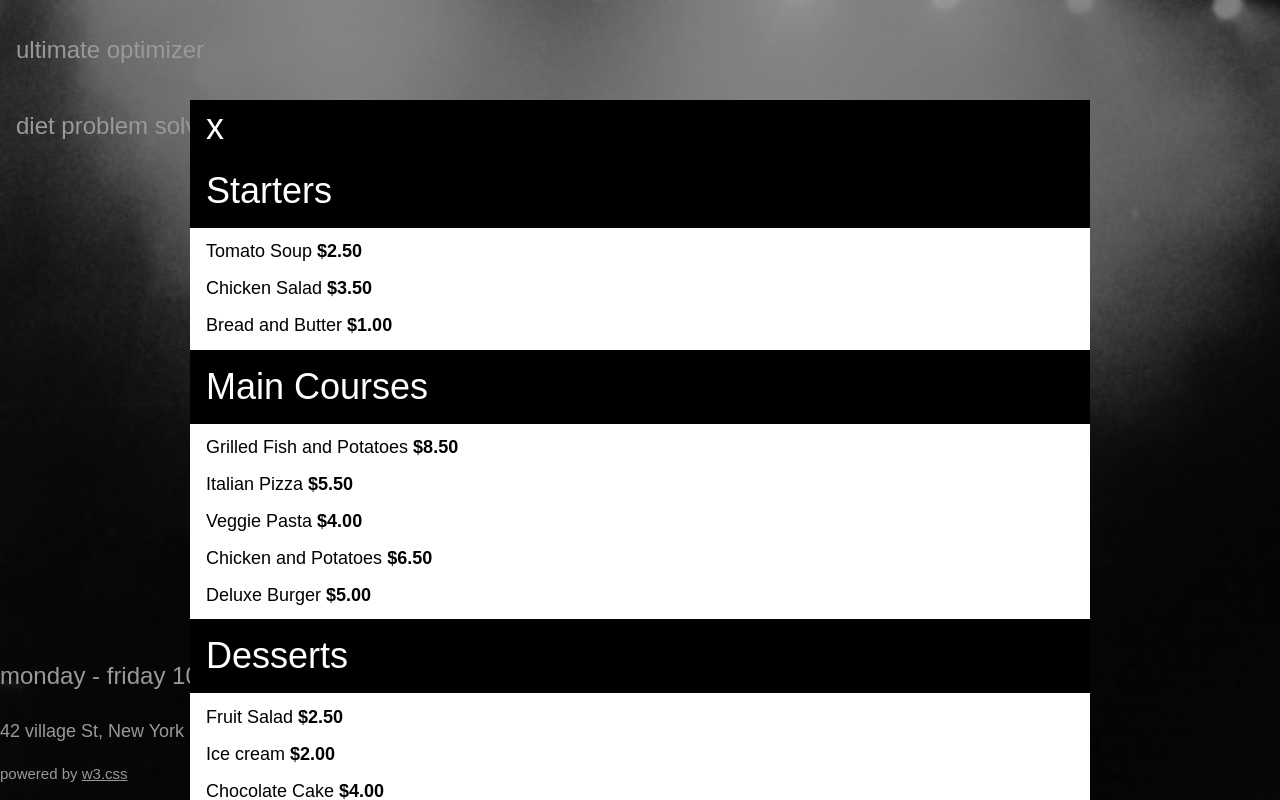
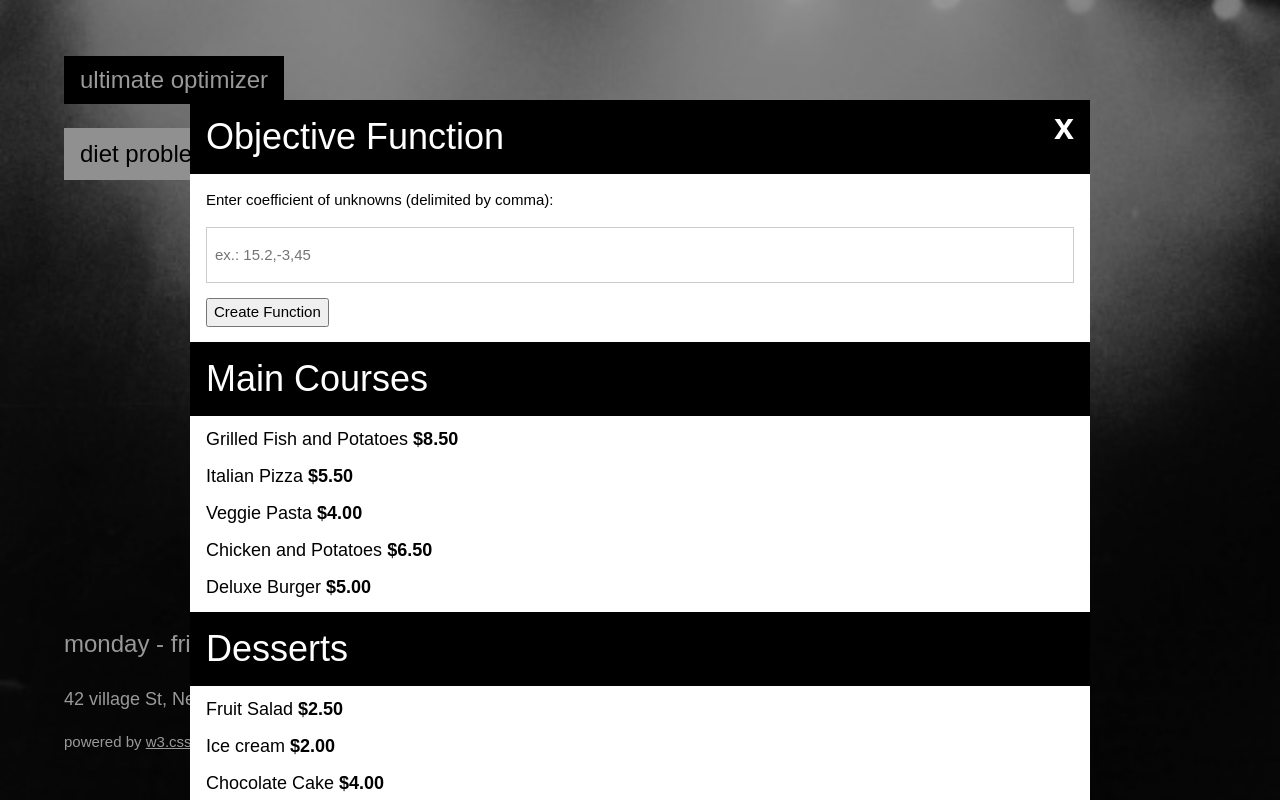
Before and after one commit to lmlawas/simply-complex, a plain HTML site: page index.html in a window 1280 px wide. Both pictures are taken after a click on the button "ultimate optimizer". Drawn offline with nearby package versions, Linux system fonts and the light colour scheme; a web font is replaced by a local one.

Commit message:
Generate objective function

```diff
--- a/index.html
+++ b/index.html
@@ -2,8 +2,10 @@
 <html>
 <title>Simply Complex</title>
 <meta name="viewport" content="width=device-width, initial-scale=1">
-<link rel="stylesheet" href="lib/w3.css">
-<link rel="stylesheet" href="lib/Raleway.css">
+<link rel="stylesheet" href="lib/css/w3.css">
+<link rel="stylesheet" href="lib/css/Raleway.css">
+<script type="text/javascript" src="lib/js/jquery-3.1.1.min.js"></script>
+<script type="text/javascript" src="lib/js/simplex.js"></script>
 <style>
 body,
 h1,
@@ -31,10 +33,10 @@ html {
         </div>
         <div class="w3-display-topleft w3-padding-jumbo w3-xlarge">
             <p>
-                <button onclick="document.getElementById('menu').style.display='block'" class="w3-btn w3-hover-light-grey">ultimate optimizer</button>
+                <button onclick="document.getElementById('optimizer').style.display='block'" class="w3-btn w3-hover-light-grey">ultimate optimizer</button>
             </p>
             <p>
-                <button onclick="document.getElementById('contact').style.display='block'" class="w3-btn w3-hover-light-grey">diet problem solver</button>
+                <button class="w3-btn w3-light-grey w3-padding" onclick="document.getElementById('diet').style.display='block'" class="w3-btn w3-hover-light-grey">diet problem solver</button>
             </p>
         </div>
         <div class="w3-display-bottomleft w3-padding-jumbo">
@@ -43,17 +45,20 @@ html {
             <p>powered by <a href="http://www.w3schools.com/w3css/default.asp" target="_blank">w3.css</a></p>
         </div>
     </div>
-    <!-- Menu Modal -->
-    <div id="menu" class="w3-modal">
+    <!-- Ultimate Optimizer Modal -->
+    <div id="optimizer" class="w3-modal">
         <div class="w3-modal-content w3-animate-zoom">
             <div class="w3-container w3-black">
-                <span onclick="document.getElementById('menu').style.display='none'" class="w3-closebtn w3-xxlarge w3-hover-text-grey">x</span>
-                <h1>Starters</h1>
+                <span onclick="document.getElementById('optimizer').style.display='none'" class="w3-closebtn w3-xxlarge w3-hover-text-grey">x</span>
+                <h1>Objective Function</h1>
             </div>
             <div class="w3-container">
-                <h5>Tomato Soup <b>$2.50</b></h5>
-                <h5>Chicken Salad <b>$3.50</b></h5>
-                <h5>Bread and Butter <b>$1.00</b></h5>
+                <p>Enter coefficient of unknowns (delimited by comma):</p>
+                    <p>
+                        <input class="w3-input w3-padding-16 w3-border" type="text" placeholder="ex.: 15.2,-3,45" required name="unknown" id="unknown">
+                    </p>
+                    <input id="submit" type="button" onclick="createObjectiveFunction()" value="Create Function">
+                    <p id="obj_fxn"></p>
             </div>
             <div class="w3-container w3-black">
                 <h1>Main Courses</h1>
@@ -76,11 +81,11 @@ html {
             </div>
         </div>
     </div>
-    <!-- Contact Modal -->
-    <div id="contact" class="w3-modal">
+    <!-- Diet Problem Solver Modal -->
+    <div id="diet" class="w3-modal">
         <div class="w3-modal-content w3-animate-zoom">
             <div class="w3-container w3-black">
-                <span onclick="document.getElementById('contact').style.display='none'" class="w3-closebtn w3-xxlarge w3-hover-text-grey">x</span>
+                <span onclick="document.getElementById('diet').style.display='none'" class="w3-closebtn w3-xxlarge w3-hover-text-grey">x</span>
                 <h1>Contact</h1>
             </div>
             <div class="w3-container">
```
